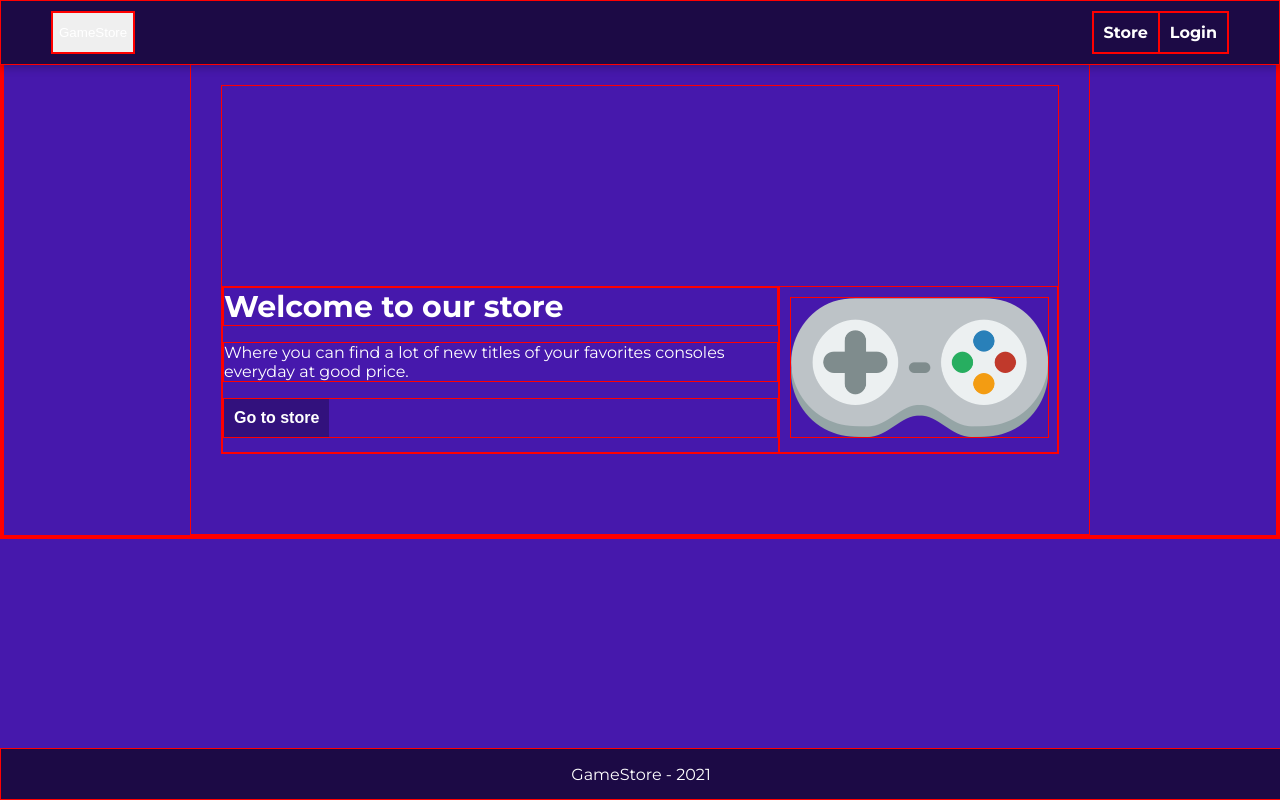
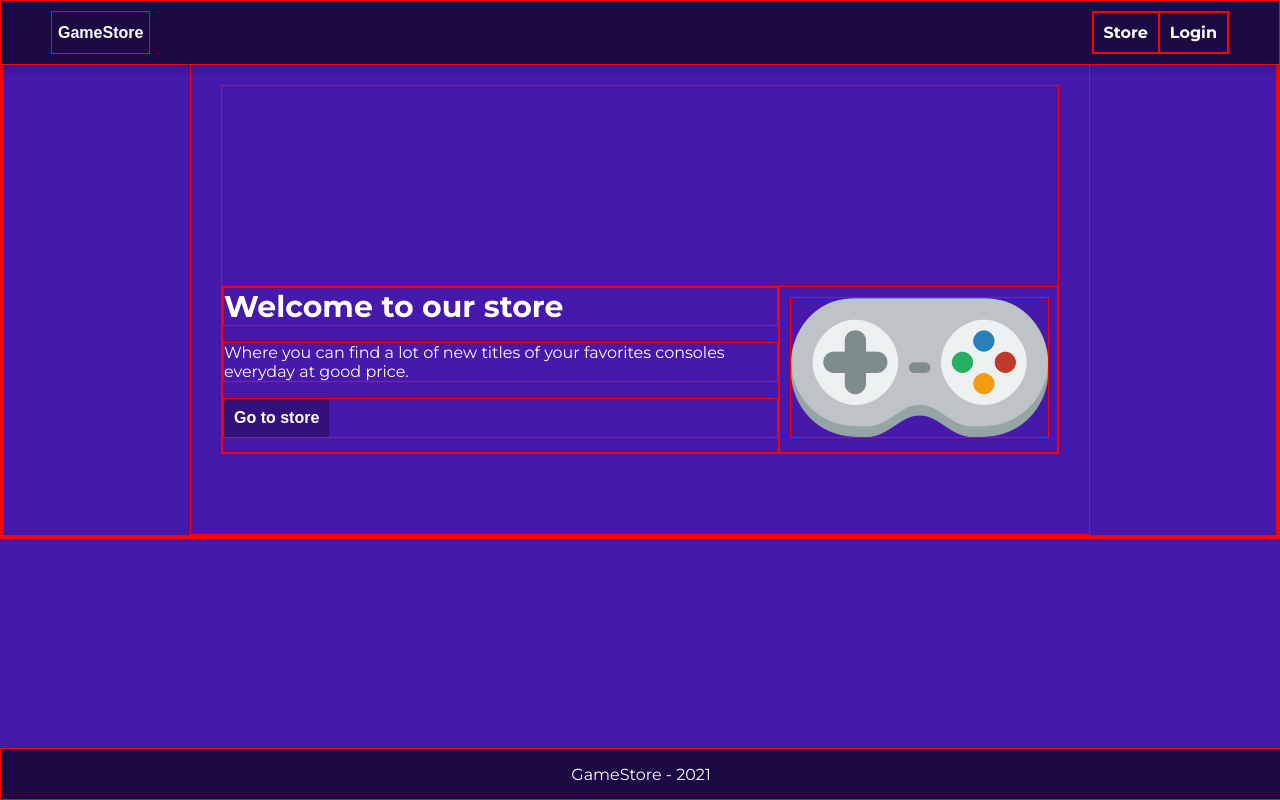
Before and after one commit to CarlosHdz7/gamestore2, a React app: page / in a window 1280 px wide. Built offline with nearby package versions, Linux system fonts and the light colour scheme; no server answers.

Commit message:
🐛 Correct color of navbar logo

```diff
--- a/src/components/navbar/Navbar.scss
+++ b/src/components/navbar/Navbar.scss
@@ -20,6 +20,10 @@
   color: $white-color;
   display: flex;
   cursor: pointer;
+  background-color: $dark-purple-color;
+  font-weight: map-get($font-weights, bold);
+  font-size: 16px;
+  border: none;
 }
 
 .navbar-options {
```
